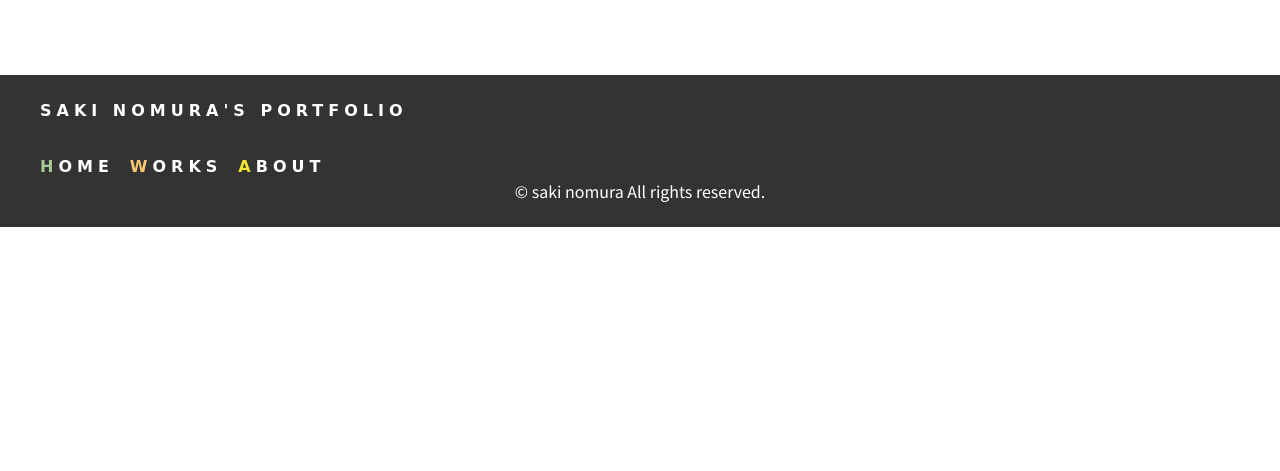
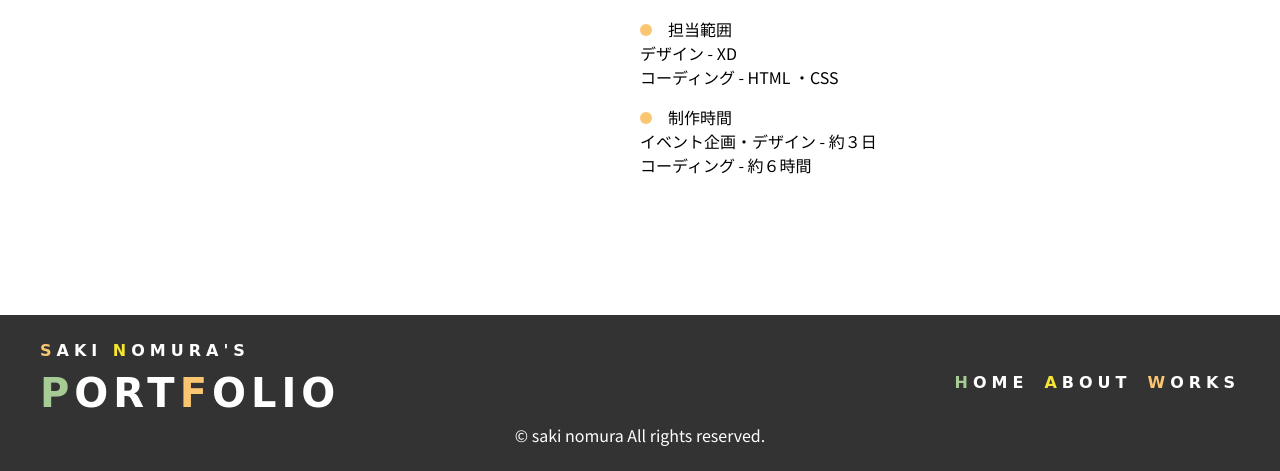
Before and after one commit to nondesign/portfolio, a PHP site: page /works.html in a window 1280 px wide. Shown: the part 617-1088 px from the top of the page. Before the commit the page ends 844 px from the top, so only its background shows below. Run offline with PHP 8.4, Linux system fonts and the light colour scheme; some libraries are stand-ins or nearby versions; some web fonts are replaced.

Commit message:
worksの概要リンク追加、works.htmlを変更

```diff
--- a/css/common.css
+++ b/css/common.css
@@ -881,21 +881,28 @@ body a {
   }
 }
 
-.l-works-img {
-  float: left;
+.l-overview {
+  display: -webkit-box;
+  display: -ms-flexbox;
+  display: flex;
+  -webkit-box-pack: justify;
+      -ms-flex-pack: justify;
+          justify-content: space-between;
+}
+
+.l-overview__img {
   width: 45%;
 }
 
-.l-works-text {
-  float: right;
+.l-overview__text {
   width: 50%;
 }
 
-.l-works-text dd {
+.l-overview__text dd {
   margin: 0 0 1rem;
 }
 
-.l-works-text__circle:before {
+.l-overview__text__circle:before {
   content: "";
   display: inline-block;
   width: 12px;
@@ -904,7 +911,3 @@ body a {
   border-radius: 50%;
   margin: 0 1rem 0 0;
 }
-
-.l-footer {
-  clear: both;
-}
--- a/index.html
+++ b/index.html
@@ -154,6 +154,7 @@
               <figure class="l-works__img"><img src="img/works03.png" alt="架空旅館サイト"></figure>
               <p class="l-works__title">架空旅館サイト（２カラム）<img src="img/newwindow-icon.svg" width="28" height="28"></p>
             </a>
+            <a href="works.html" target="_blank" class="l-works__button">概要はこちら</a>
             <a href="https://github.com/nondesign/portfolio/tree/master/Kankyoutei" target="_blank" class="l-works__button">コードはこちら</a>
           </li>
           <li>
--- a/scss/Works/_works.scss
+++ b/scss/Works/_works.scss
@@ -1,19 +1,21 @@
-.l-works-img {
-  float: left;
+.l-overview {
+  display: flex;
+  justify-content: space-between;
+}
+
+.l-overview__img {
   width: 45%;
 }
 
-.l-works-text {
-  float: right;
+.l-overview__text {
   width: 50%;
+
+  dd {
+    margin: 0 0 1rem;
+  }
 }
 
-.l-works-text dd {
-  margin: 0 0 1rem;
-}
-
-.l-works-text__circle {
-
+.l-overview__text__circle {
   &:before {
     content: "";
     display: inline-block;
@@ -24,7 +26,3 @@
     margin: 0 1rem 0 0;
   }
 }
-
-.l-footer {
-  clear: both;
-}
--- a/works.html
+++ b/works.html
@@ -12,7 +12,8 @@
 <body>
   <header class="l-header">
     <div class="l-wrapper clr">
-      <h1 class="l-site-title" lang="en"><a href="index.html">Saki Nomura's <span class="l-site-title__sub">Portfolio</span></a></h1>
+      <div class="l-header-inner">
+        <h1 class="l-title" lang="en"><a href="index.html"><span class="fc-orange">S</span>aki <span class="fc-yellow">N</span>omura's <span class="l-title_large"><span class="fc-green">P</span>ort<span class="fc-orange">f</span>olio</span></a></h1>
         <nav class="l-nav">
           <h2 class="screen-reader-text">サイト内メニュー</h2>
           <button type="button" class="js-button-hamburger button-hamburger" aria-controls="l-nav__list" aria-expanded="false">
@@ -21,38 +22,40 @@
             </span>
           </button>
           <ul id="l-nav__list" class="clr" lang="en">
-          <li><a href="#"><span class="fc-green">h</span>ome</a></li>
-          <li><a href="#works"><span class="fc-orange">w</span>orks</a></li>
-          <li><a href="#about"><span class="fc-yellow">a</span>bout</a></li>
+            <li><a href="index.html"><span class="fc-green">h</span>ome</a></li>
+            <li><a href="index.html#about"><span class="fc-yellow">a</span>bout</a></li>
+            <li><a href="index.html#works"><span class="fc-orange">w</span>orks</a></li>
           </ul>
         </nav>
       </div>
+    </div>
   </header>
+
   <main class="l-main">
-    <section class="l-section fadein" id="works">
+    <section class="l-section" id="works">
       <div class="l-wrapper">
-        <h2 class="l-section__title"><span class="section__title_sub" lang="en"><span class="section__title_orange ">W</span>orks</span>制作物</h2>
-        <figure class="l-works-img"><img src="img/works-01.png" alt=""></figure>
-        <div class="l-works-text">
-          <dl>
-            <dt class="l-works-text__circle">サイト名</dt>
+        <h2 class="l-section__title"><span class="l-section__title_large" lang="en"><span class="fc-orange">W</span>orks</span>制作物</h2>
+        <div class="l-overview">
+          <figure class="l-overview__img"><img src="img/works-01.png" alt=""></figure>
+          <dl class="l-overview__text">
+            <dt class="l-overview__text__circle">サイト名</dt>
             <dd>奥飛騨温泉郷　新穂高温泉　寛鏡亭</dd>
-            <dt class="l-works-text__circle">目的・ゴール</dt>
+            <dt class="l-overview__text__circle">目的・ゴール</dt>
             <dd>新しいお客様層を取り込み予約してもらう（集客のためのイベント迄企画）</dd>
-            <dt class="l-works-text__circle">ターゲット層</dt>
+            <dt class="l-overview__text__circle">ターゲット層</dt>
             <dd>20代～30代の女性</dd>
-            <dt class="l-works-text__circle">制作ポイント</dt>
+            <dt class="l-overview__text__circle">制作ポイント</dt>
             <dd>奥飛騨温泉郷　新穂高温泉　寛鏡亭</dd>
-            <dt class="l-works-text__circle">コーディングで気を付けたこと</dt>
+            <dt class="l-overview__text__circle">コーディングで気を付けたこと</dt>
             <dd>奥飛騨温泉郷　新穂高温泉　寛鏡亭</dd>
-            <dt class="l-works-text__circle">担当範囲</dt>
+            <dt class="l-overview__text__circle">担当範囲</dt>
             <dd>
               <ul>
                 <li>デザイン - XD</li>
                 <li>コーディング - HTML ・CSS</li>
               </ul>
             </dd>
-            <dt class="l-works-text__circle">制作時間</dt>
+            <dt class="l-overview__text__circle">制作時間</dt>
             <dd>
               <ul>
                 <li>イベント企画・デザイン - 約３日</li>
@@ -61,24 +64,28 @@
             </dd>
           </dl>
         </div>
+
       </div>
     </section>
+  </main>
 
-  </main>
   <footer class="l-footer">
     <div class="l-wrapper">
-      <p class="l-footer__title" lang="en"><a href="#">Saki Nomura's <span class="l-site-title__sub">Portfolio</span></a></p>
+      <div class="l-footer-inner">
+        <p class="l-footer__title" lang="en"><a href="#"><span class="fc-orange">S</span>aki <span class="fc-yellow">N</span>omura's <span class="l-title_large"><span class="fc-green">P</span>ort<span class="fc-orange">f</span>olio</span></a></p>
         <ul class="l-footer__nav clr" lang="en">
           <li><a href="#"><span class="fc-green">h</span>ome</a></li>
+          <li><a href="#about"><span class="fc-yellow">a</span>bout</a></li>
           <li><a href="#works"><span class="fc-orange">w</span>orks</a></li>
-        <li><a href="#about"><span class="fc-yellow">a</span>bout</a></li>
         </ul>
+      </div>
       <p class="l-footer__copyright"><small>&copy; saki nomura All rights reserved.</small></p>
     </div>
   </footer>
 
   <!-- jQuery.jsの読み込み -->
-  <script type="text/javascript" src="http://ajax.googleapis.com/ajax/libs/jquery/1.3.2/jquery.min.js"></script>
+  <script src="https://cdn.jsdelivr.net/particles.js/2.0.0/particles.min.js"></script>
+  <script type="text/javascript" src="https://ajax.googleapis.com/ajax/libs/jquery/1.3.2/jquery.min.js"></script>
   <script type="text/javascript" src="js/common.js"></script>
 </body>
 </html>
```
Lines whose indentation alone changed are shown as unchanged.
